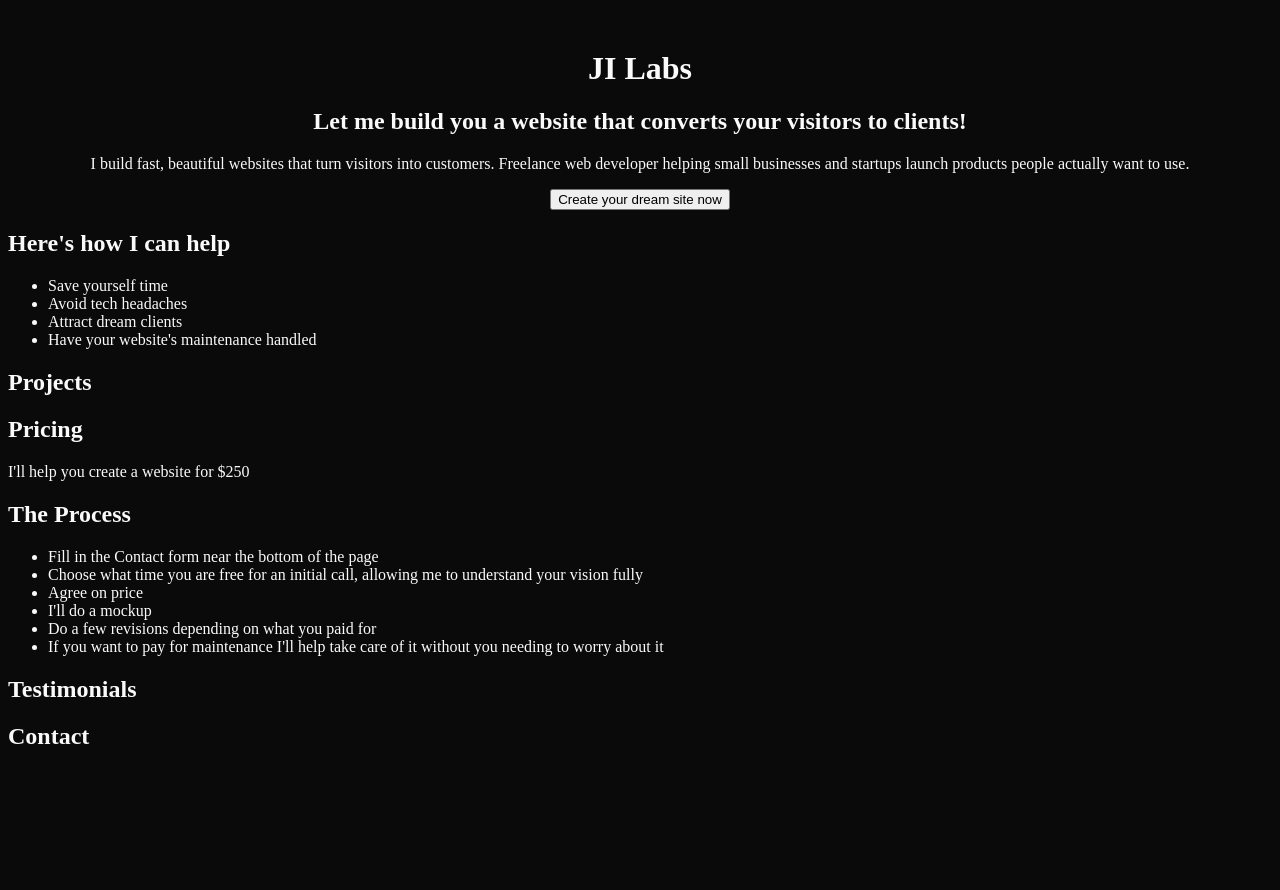
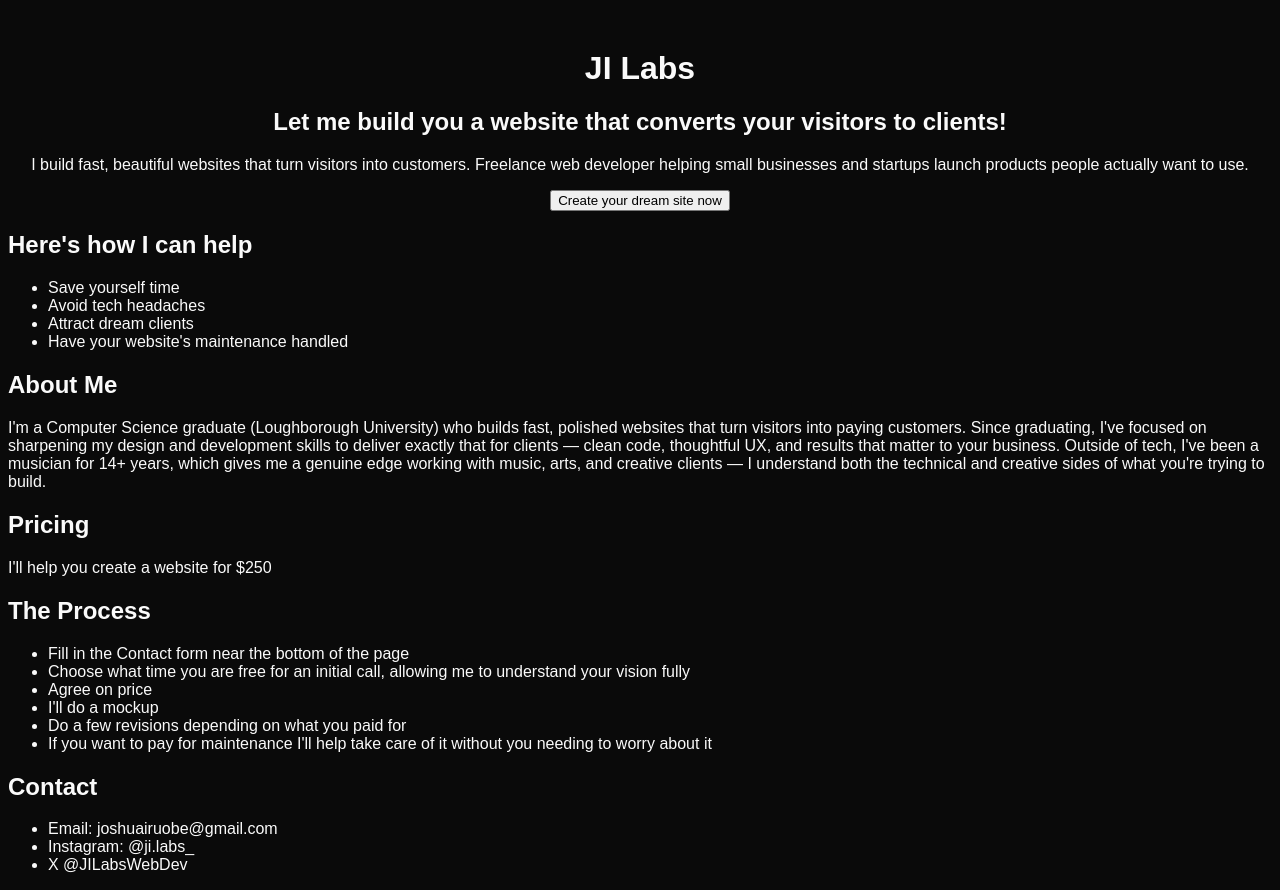
Before and after one commit to iruobej/ji-labs-portfolio, a React (Vite) app: page / in a window 1280 px wide. Before the commit the page ends 800 px from the top, so only its background shows below. Built offline with nearby package versions, Linux system fonts and the light colour scheme.

Commit message:
removed empty headers

```diff
--- a/src/App.css
+++ b/src/App.css
@@ -4,9 +4,15 @@
 }
 body {
     background-color: var(--black);
-    color: var(--white)
+    color: var(--white);
+    font-family: Arial, Helvetica, sans-serif;
 }
 #hero-text {
     margin-top: 50px;
     text-align: center;
 }
+
+
+button {
+    font-family: inherit;
+}
--- a/src/App.jsx
+++ b/src/App.jsx
@@ -1,7 +1,5 @@
 import { useState } from 'react'
-import reactLogo from './assets/react.svg'
-import viteLogo from './assets/vite.svg'
-import heroImg from './assets/hero.png'
+import CtaBtn from './components/CtaBtn'
 import './App.css'
 
 function App() {
@@ -15,7 +13,7 @@ function App() {
             I build fast, beautiful websites that turn visitors into customers.
             Freelance web developer helping small businesses and startups launch products people actually want to use.
           </p>
-          <button className='heroCTA'>Create your dream site now</button>
+          <CtaBtn />
         </div>
       </div>
       <h2>Here's how I can help</h2>
@@ -25,7 +23,16 @@ function App() {
         <li>Attract dream clients</li>
         <li>Have your website's maintenance handled</li>
       </ul>
-      <h2>Projects</h2>
+      <h2>About Me</h2>
+      <p>
+        I'm a Computer Science graduate (Loughborough University) who builds fast, polished websites that turn visitors into
+        paying customers. Since graduating, I've focused on sharpening my design and development skills to deliver exactly
+        that for clients — clean code, thoughtful UX, and results that matter to your business.
+
+        Outside of tech, I've been a musician for 14+ years, which gives me a genuine edge working with music, arts, and
+        creative clients — I understand both the technical and creative sides of what you're trying to build.
+      </p>
+      {/* <h2>Projects</h2> */}
       <h2>Pricing</h2>
       <p>I'll help you create a website for $250</p>
       <h2>The Process</h2>
@@ -37,8 +44,13 @@ function App() {
         <li>Do a few revisions depending on what you paid for</li>
         <li>If you want to pay for maintenance I'll help take care of it without you needing to worry about it</li>
       </ul>
-      <h2>Testimonials</h2>
+      {/* <h2>Testimonials</h2> */}
       <h2>Contact</h2>
+      <ul>
+        <li>Email: joshuairuobe@gmail.com</li>
+        <li>Instagram: @ji.labs_</li>
+        <li>X @JILabsWebDev</li>
+      </ul>
     </>
   )
 }
--- /dev/null
+++ b/src/components/CtaBtn.jsx
@@ -0,0 +1,7 @@
+export default function CtaBtn() {
+    return (
+        <>
+            <button className='heroCTA'>Create your dream site now</button>
+        </>
+    )
+}
```
